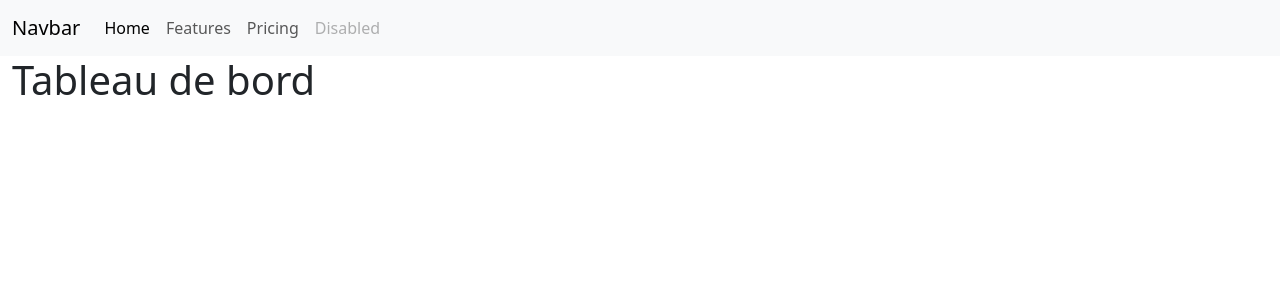
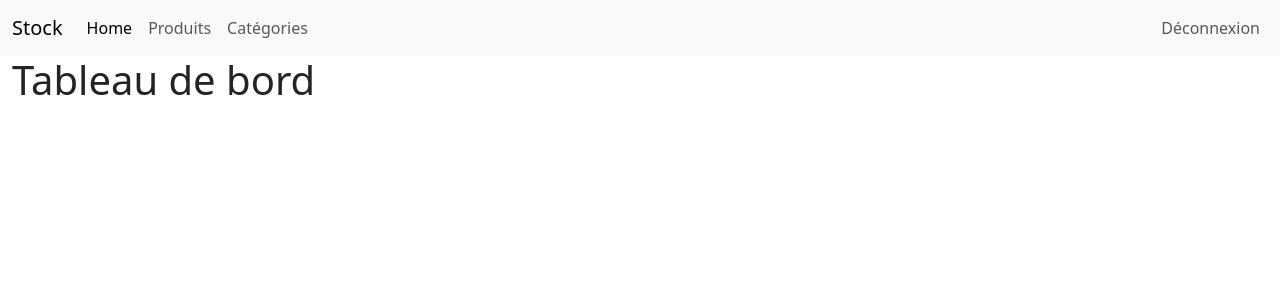
Before and after one commit to webepse/bi2-stock-2026, a PHP site: page /admin/dashboard.php in a window 1280 px wide. Shown: the top 300 px of the page. Run offline with PHP 8.4, Linux system fonts and the light colour scheme; a user stored in the database is signed in.

Commit message:
modification navbar admin

```diff
--- a/admin/partials/nav.php
+++ b/admin/partials/nav.php
@@ -1,22 +1,24 @@
 <nav class="navbar navbar-expand-lg bg-body-tertiary">
   <div class="container-fluid">
-    <a class="navbar-brand" href="#">Navbar</a>
+    <a class="navbar-brand" href="../index.php" target="_blank">Stock</a>
     <button class="navbar-toggler" type="button" data-bs-toggle="collapse" data-bs-target="#navbarNav" aria-controls="navbarNav" aria-expanded="false" aria-label="Toggle navigation">
       <span class="navbar-toggler-icon"></span>
     </button>
     <div class="collapse navbar-collapse" id="navbarNav">
       <ul class="navbar-nav">
         <li class="nav-item">
-          <a class="nav-link active" aria-current="page" href="#">Home</a>
+          <a class="nav-link active" aria-current="page" href="dashboard.php">Home</a>
         </li>
         <li class="nav-item">
-          <a class="nav-link" href="#">Features</a>
+          <a class="nav-link" href="#">Produits</a>
         </li>
         <li class="nav-item">
-          <a class="nav-link" href="#">Pricing</a>
+          <a class="nav-link" href="#">Catégories</a>
         </li>
-        <li class="nav-item">
-          <a class="nav-link disabled" aria-disabled="true">Disabled</a>
+      </ul>
+      <ul class="navbar-nav ms-auto">
+        <li>
+          <a href="#" class="nav-link">Déconnexion</a>
         </li>
       </ul>
     </div>
```
